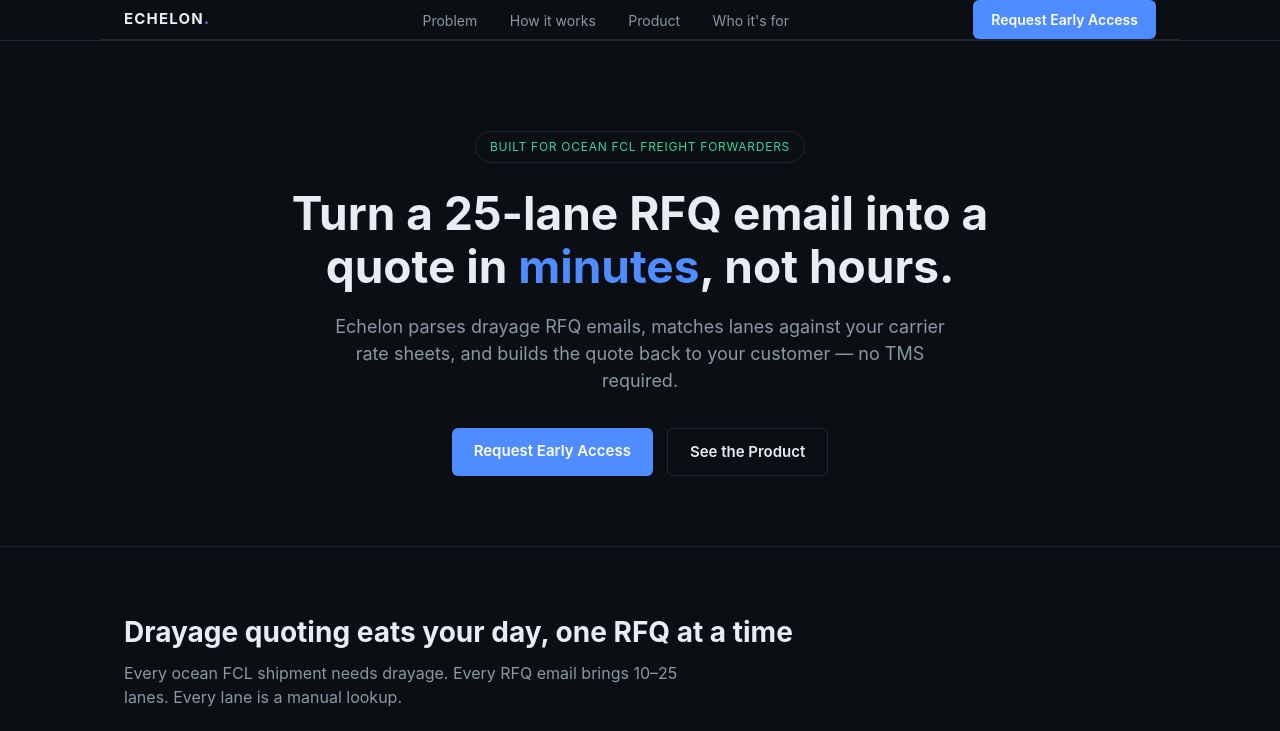
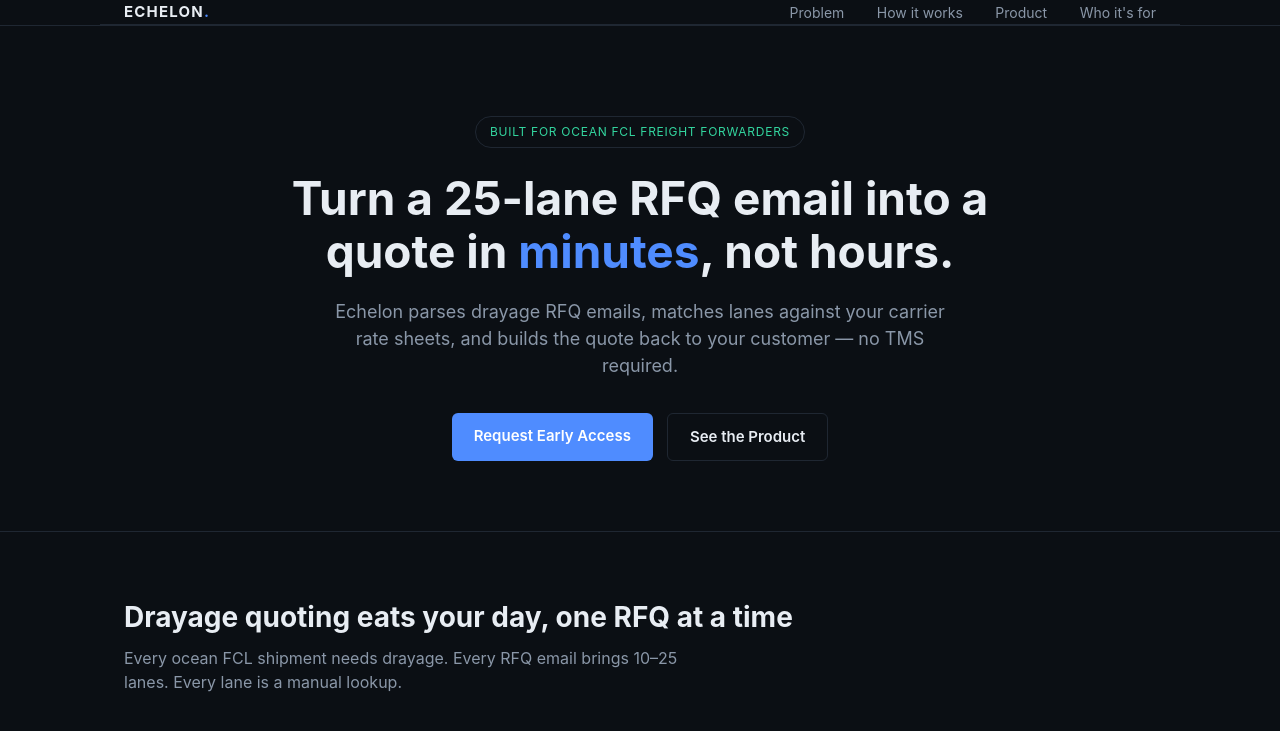
Before and after one commit to kavinphab/echelon-quote, a plain HTML site: page index.html in a window 1280 px wide. Shown: the top 731 px of the page. Drawn offline with Linux system fonts and the light colour scheme.

Commit message:
Remove nav CTA, keep hero CTA only

```diff
--- a/index.html
+++ b/index.html
@@ -105,7 +105,6 @@
     <a href="#product">Product</a>
     <a href="#icp">Who it's for</a>
   </nav>
-  <a class="cta-btn" href="mailto:kavinphab@gmail.com?subject=Echelon%20Early%20Access">Request Early Access</a>
 </header>
 
 <section class="hero">
```
